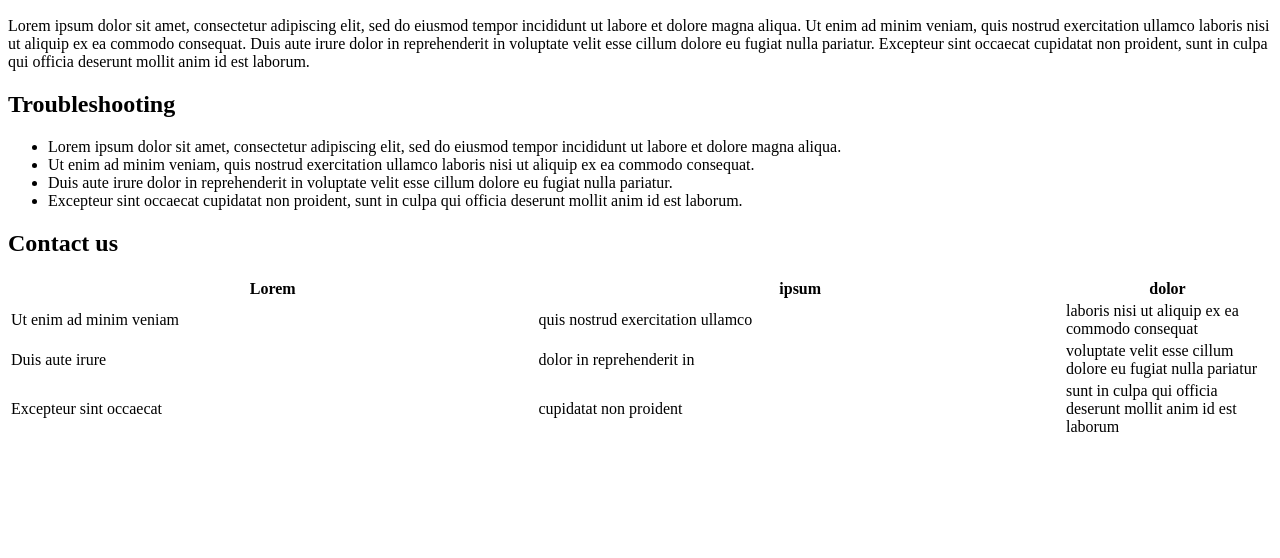
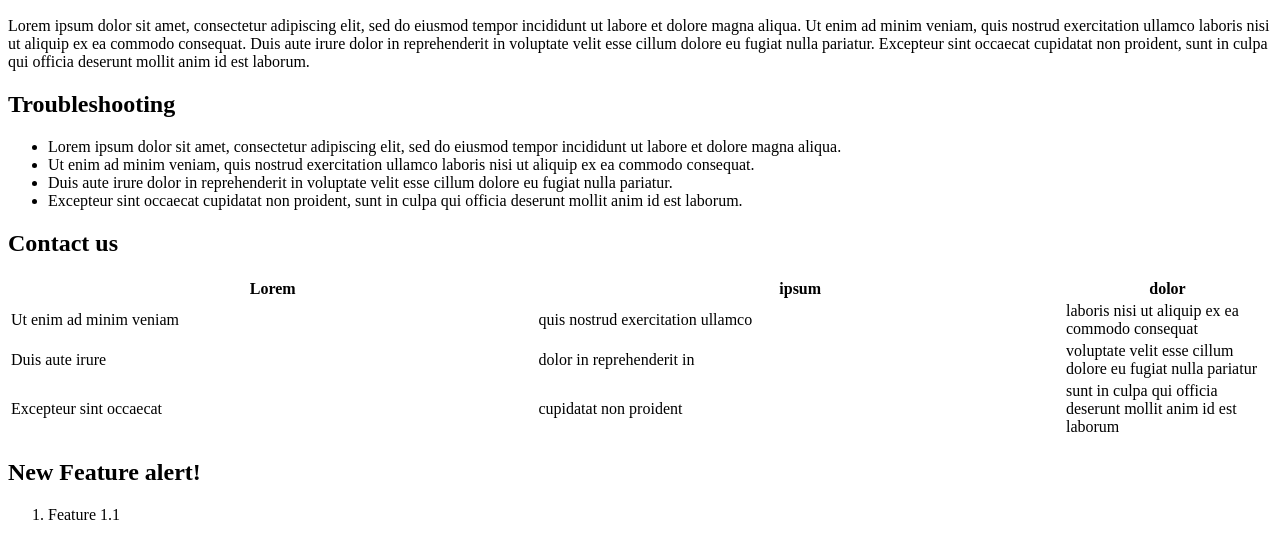
Before and after one commit to ameerulislam/lab-content-github-actions-deep-dive-lesson, a plain HTML site: page index.html in a window 1280 px wide. Shown: the part 96-654 px from the top of the page. Drawn offline with Linux system fonts and the light colour scheme.

Commit message:
Deploying to gh-pages from @ ameerulislam/lab-content-github-actions-deep-dive-lesson@c77d47084b53a0c8a5cac5e0d33f6ac522ab3875 🚀

```diff
--- a/index.html
+++ b/index.html
@@ -40,3 +40,7 @@
 </tr>
 </tbody>
 </table>
+<h2 id="new-feature-alert">New Feature alert!</h2>
+<ol type="1">
+<li>Feature 1.1</li>
+</ol>
```
